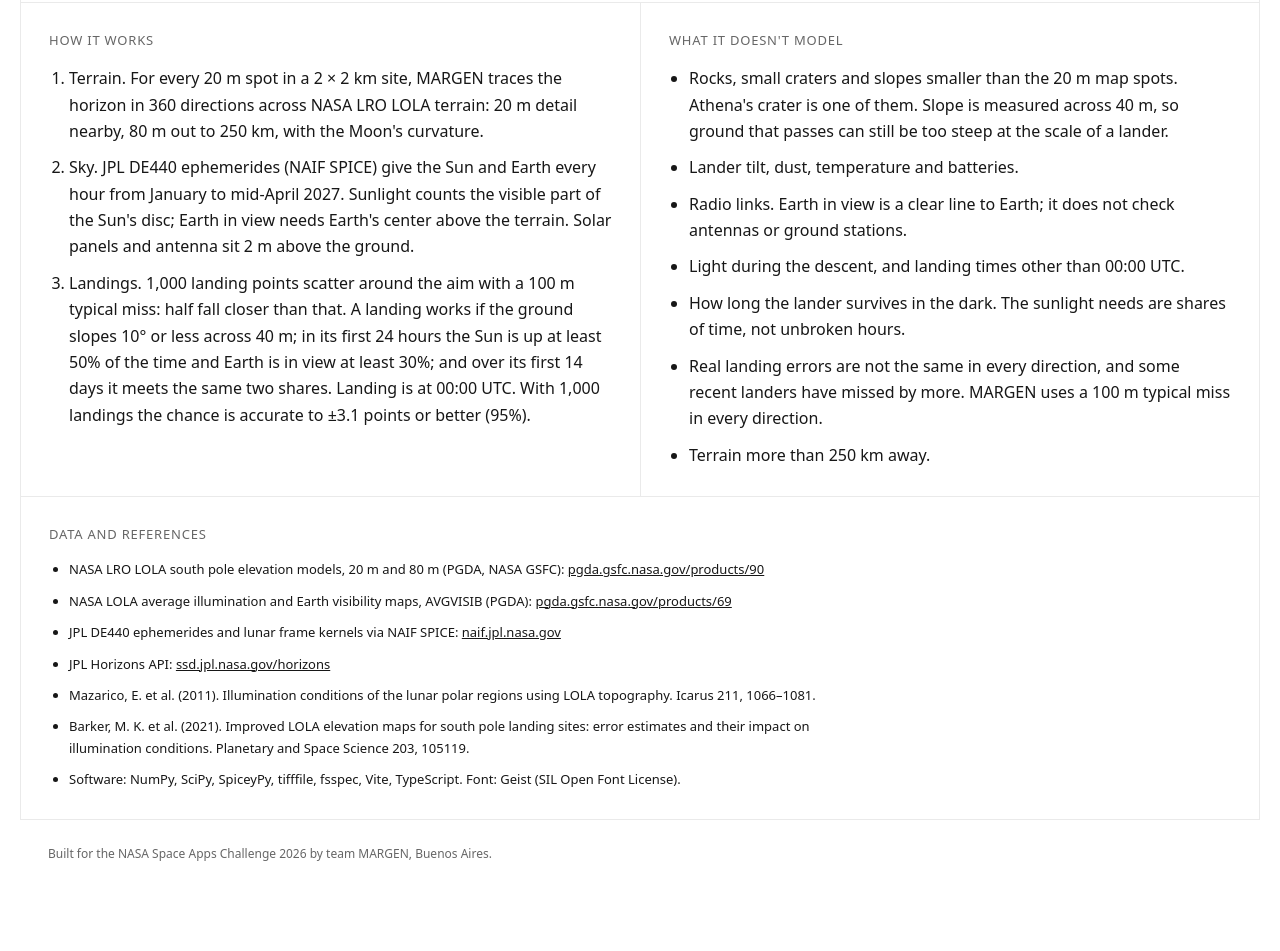
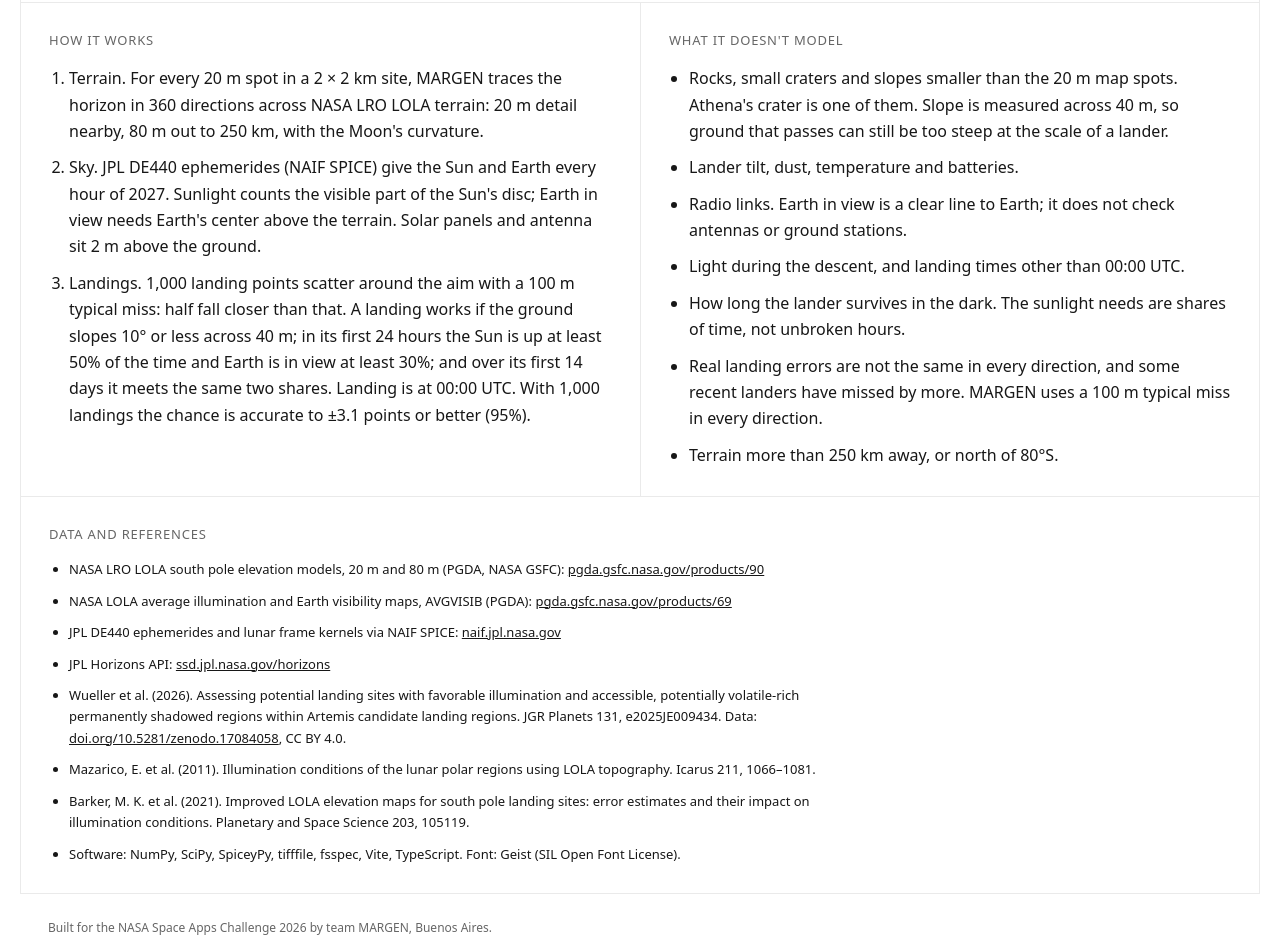
Before and after one commit to spexeyy/margen, a website built with Vite: page validation.html in a window 1280 px wide. Shown: the part 1714-2665 px from the top of the page. Before the commit the page ends 2617 px from the top, so only its background shows below. Built offline with nearby package versions, Linux system fonts and the light colour scheme.

Commit message:
Document the eleven sites, the full year and the reproduced data

```diff
--- a/validation.html
+++ b/validation.html
@@ -87,9 +87,9 @@
             directions across NASA LRO LOLA terrain: 20 m detail nearby, 80 m out to 250 km, with the Moon's curvature.
           </li>
           <li>
-            <strong>Sky.</strong> JPL DE440 ephemerides (NAIF SPICE) give the Sun and Earth every hour from January to
-            mid-April 2027. Sunlight counts the visible part of the Sun's disc; Earth in view needs Earth's center above
-            the terrain. Solar panels and antenna sit 2 m above the ground.
+            <strong>Sky.</strong> JPL DE440 ephemerides (NAIF SPICE) give the Sun and Earth every hour of
+            2027. Sunlight counts the visible part of the Sun's disc; Earth in view needs Earth's center above the
+            terrain. Solar panels and antenna sit 2 m above the ground.
           </li>
           <li>
             <strong>Landings.</strong> 1,000 landing points scatter around the aim with a 100 m typical miss: half fall
@@ -116,7 +116,7 @@
             Real landing errors are not the same in every direction, and some recent landers have missed by more. MARGEN
             uses a 100 m typical miss in every direction.
           </li>
-          <li>Terrain more than 250 km away.</li>
+          <li>Terrain more than 250 km away, or north of 80°S.</li>
         </ul>
       </section>
 
@@ -127,6 +127,7 @@
           <li>NASA LOLA average illumination and Earth visibility maps, AVGVISIB (PGDA): <a href="https://pgda.gsfc.nasa.gov/products/69">pgda.gsfc.nasa.gov/products/69</a></li>
           <li>JPL DE440 ephemerides and lunar frame kernels via NAIF SPICE: <a href="https://naif.jpl.nasa.gov/pub/naif/generic_kernels/">naif.jpl.nasa.gov</a></li>
           <li>JPL Horizons API: <a href="https://ssd.jpl.nasa.gov/horizons/">ssd.jpl.nasa.gov/horizons</a></li>
+          <li>Wueller et al. (2026). Assessing potential landing sites with favorable illumination and accessible, potentially volatile-rich permanently shadowed regions within Artemis candidate landing regions. JGR Planets 131, e2025JE009434. Data: <a href="https://doi.org/10.5281/zenodo.17084058">doi.org/10.5281/zenodo.17084058</a>, CC BY 4.0.</li>
           <li>Mazarico, E. et al. (2011). Illumination conditions of the lunar polar regions using LOLA topography. Icarus 211, 1066–1081.</li>
           <li>Barker, M. K. et al. (2021). Improved LOLA elevation maps for south pole landing sites: error estimates and their impact on illumination conditions. Planetary and Space Science 203, 105119.</li>
           <li>Software: NumPy, SciPy, SpiceyPy, tifffile, fsspec, Vite, TypeScript. Font: Geist (SIL Open Font License).</li>
```
Also changed, not shown: README.md.
